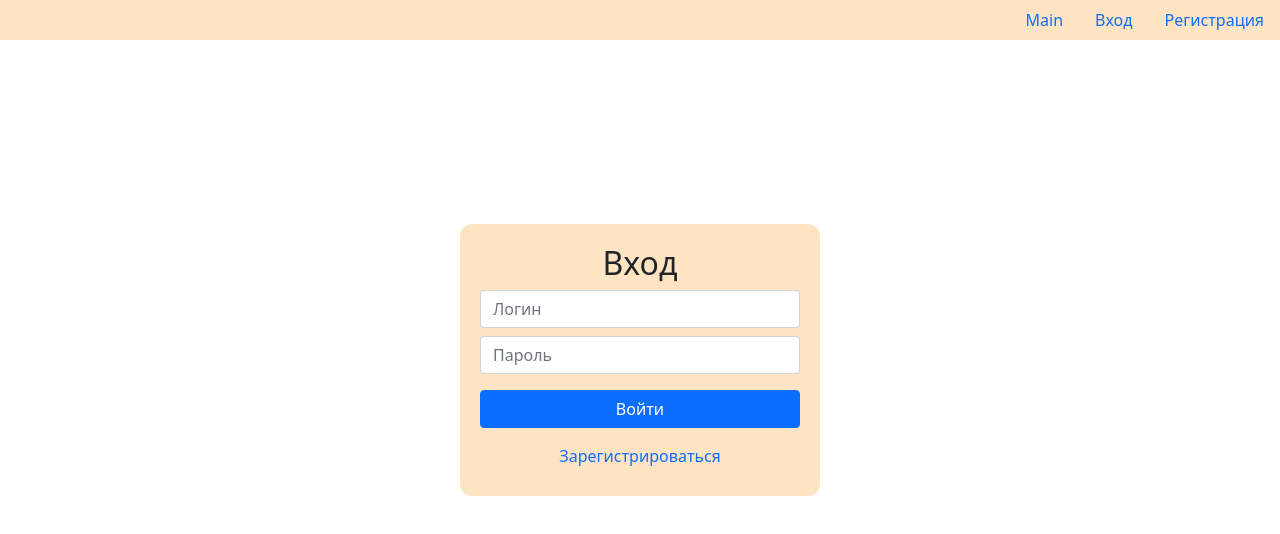
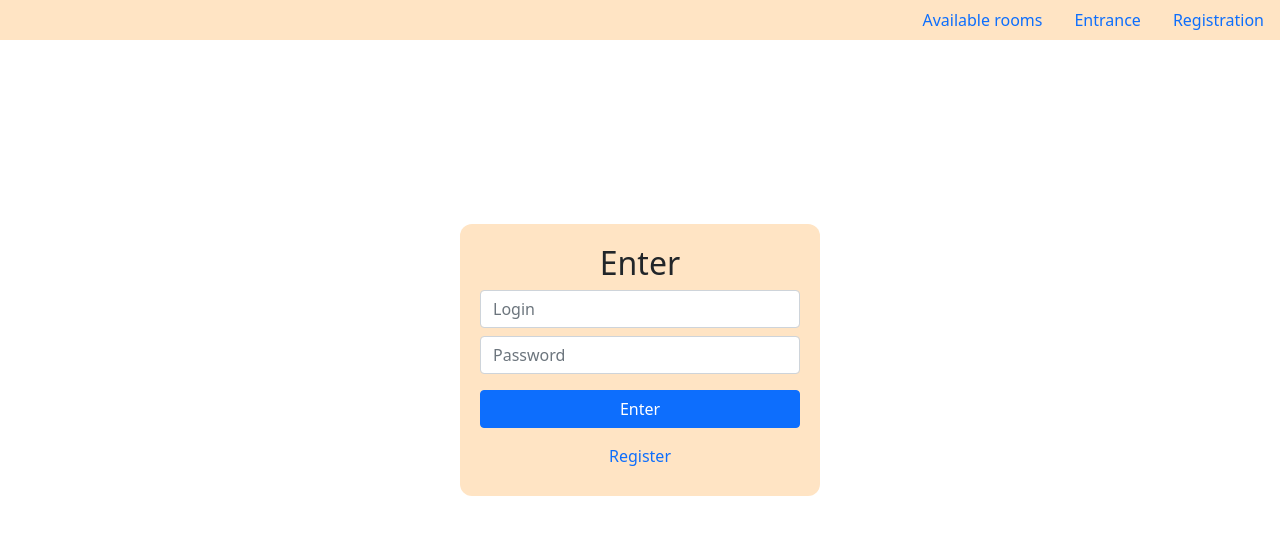
Before and after one commit to SVDotsenko/hotel-booking, a React (Create React App) app: page /entrance in a window 1280 px wide. Shown: the top 534 px of the page. Built offline with nearby package versions, Linux system fonts and the light colour scheme.

Commit message:
Available rooms & Information about room has been finished

```diff
--- a/package.json
+++ b/package.json
@@ -9,8 +9,8 @@
     "bootstrap": "^5.1.0",
     "bootstrap-icons": "^1.5.0",
     "lodash": "^4.17.15",
+    "prop-types": "^15.7.2",
     "query-string": "^8.1.0",
-    "prop-types": "^15.7.2",
     "react": "^18.2.0",
     "react-dom": "^18.2.0",
     "react-router-dom": "^5.3.0",
--- a/src/app/App.js
+++ b/src/app/App.js
@@ -1,17 +1,18 @@
 import React from "react";
 import NavBar from "./components/navbar/navBar";
-import {Route, Switch} from "react-router-dom";
+import {Redirect, Route, Switch} from "react-router-dom";
 import Entrance from "./components/login/entrance";
 import Registration from "./components/login/registration";
-import Dashboard from "./components/dashboard/dashboard";
+import Rooms from "./components/routs/rooms";
 
 function App() {
     return <>
         <NavBar/>
         <Switch>
+            <Redirect exact from="/" to="rooms"/>
             <Route path="/entrance" component={Entrance}/>
             <Route path="/registration" component={Registration}/>
-            <Route path="/" component={Dashboard}/>
+            <Route path="/rooms/:roomID?" component={Rooms}/>
         </Switch>
     </>;
 
--- a/src/app/api/fake.api/room.api.js
+++ b/src/app/api/fake.api/room.api.js
@@ -89,14 +89,14 @@ const fetchAll = () =>
     new Promise((resolve) => {
         window.setTimeout(function () {
             resolve(rooms);
-        }, 2000);
+        }, 400);
     });
 
-const getById = (id) =>
-    new Promise((resolve) => {
+const getById = id =>
+    new Promise(resolve => {
         window.setTimeout(function () {
-            resolve(rooms.find((user) => user._id === id));
-        }, 1000);
+            resolve(rooms.find(room => room.roomNumber == id));
+        }, 500);
     });
 
 export default {
--- a/src/app/components/dashboard/dashboard.jsx
+++ b/src/app/components/dashboard/dashboard.jsx
@@ -10,7 +10,7 @@ const Dashboard = () => {
     }, []);
 
     return rooms ? <>
-        <h2 className="mt-1">Доступные номера</h2>
+        <h2 className="mt-1">Available rooms</h2>
         <div className="dashboard">
             <div className="rooms-container mt-3">
                 {rooms.map(room =>
--- a/src/app/components/login/entrance.jsx
+++ b/src/app/components/login/entrance.jsx
@@ -1,24 +1,25 @@
 import React from "react";
+import {Link} from "react-router-dom";
 import "./login.css"
-import {Link} from "react-router-dom";
 
 const Entrance = () => {
     return <>
         <div className="page">
             <div className="login">
-                <h2 className="text-center">Вход</h2>
+                <h2 className="text-center">Enter</h2>
                 <div className="col">
                     <div className="col">
-                        <input type="text" className="form-control" placeholder="Логин" aria-label="First name"></input>
+                        <input type="text" className="form-control" placeholder="Login" aria-label="First name"></input>
                     </div>
                     <div className="col mt-2">
-                        <input type="text" className="form-control" placeholder="Пароль" aria-label="Last name"></input>
+                        <input type="text" className="form-control" placeholder="Password"
+                               aria-label="Last name"></input>
                     </div>
                 </div>
 
-                <button type="submit" className="btn btn-primary w-100 mt-3">Войти</button>
+                <button type="submit" className="btn btn-primary w-100 mt-3">Enter</button>
 
-                <Link to="/registration" className="nav-link text-center mt-2">Зарегистрироваться</Link>
+                <Link to="/registration" className="nav-link text-center mt-2">Register</Link>
             </div>
         </div>
     </>;
--- a/src/app/components/login/registration.jsx
+++ b/src/app/components/login/registration.jsx
@@ -5,17 +5,18 @@ const Registration = () => {
     return <>
         <div className="page">
             <div className="login">
-                <h2 className="text-center">Регистрация</h2>
+                <h2 className="text-center">Registration</h2>
                 <div className="col">
                     <div className="col">
-                        <input type="text" className="form-control" placeholder="Логин" aria-label="First name"></input>
+                        <input type="text" className="form-control" placeholder="login" aria-label="First name"></input>
                     </div>
                     <div className="col mt-2">
-                        <input type="text" className="form-control" placeholder="Пароль" aria-label="Last name"></input>
+                        <input type="text" className="form-control" placeholder="password"
+                               aria-label="Last name"></input>
                     </div>
                 </div>
 
-                <button type="submit" className="btn btn-primary w-100 mt-3">Регистрация</button>
+                <button type="submit" className="btn btn-primary w-100 mt-3">Registration</button>
 
 
             </div>
--- a/src/app/components/navbar/navBar.jsx
+++ b/src/app/components/navbar/navBar.jsx
@@ -6,13 +6,13 @@ const NavBar = () => {
     return (
         <ul className="nav nav-bar">
             <li className="nav-item">
-                <Link to="/" className="nav-link">Main</Link>
+                <Link to="/rooms" className="nav-link">Available rooms</Link>
             </li>
             <li className="nav-item">
-                <Link to="/entrance" className="nav-link">Вход</Link>
+                <Link to="/entrance" className="nav-link">Entrance</Link>
             </li>
             <li className="nav-item">
-                <Link to="/registration" className="nav-link">Регистрация</Link>
+                <Link to="/registration" className="nav-link">Registration</Link>
             </li>
         </ul>
     );
--- /dev/null
+++ b/src/app/components/room/details/details.css
@@ -0,0 +1,42 @@
+.room-container {
+    height: 80vh;
+    display: flex;
+    align-items: center;
+    justify-content: center;
+}
+
+.room {
+    display: flex;
+    width: 80%;
+    height: 90%;
+    background-color: lightyellow;
+    align-items: center;
+    /*justify-content: space-between;*/
+    /*justify-content: space-around;*/
+    /*justify-content: space-evenly;*/
+}
+
+.picture {
+    width: 400px;
+    height: 400px;
+    background-color: red;
+    position: relative;
+    margin-left: 80px;
+    display: flex;
+    justify-content: center;
+    align-items: center;
+}
+
+.room-info {
+    /*margin-right: 200px;*/
+    margin: 0 auto;
+    /*background-color: aqua;*/
+    width: 700px;
+    text-align: center;
+}
+
+.book {
+    position: absolute;
+    bottom: 170px;
+    right: 200px;
+}
--- /dev/null
+++ b/src/app/components/room/details/details.jsx
@@ -0,0 +1,28 @@
+import React, {useEffect, useState} from "react";
+import "./details.css"
+import api from "../../../api";
+
+const Details = ({roomID}) => {
+    const [room, setRoom] = useState();
+
+    useEffect(() => {
+        api.rooms.getById(roomID).then(data => setRoom(data));
+    }, []);
+
+    return room ? <>
+        <h2>Information about room</h2>
+        <div className="room-container">
+            <div className="room">
+                <div className="picture">foto</div>
+                <div>
+                    <div className="room-info">{room.name}</div>
+                    <div className="book">
+                        <button type="button" className="btn btn-lg btn-outline-primary">Book</button>
+                    </div>
+                </div>
+            </div>
+        </div>
+    </> : <h1>loading room details...</h1>;
+}
+
+export default Details;
--- /dev/null
+++ b/src/app/components/routs/rooms.jsx
@@ -0,0 +1,12 @@
+import React from "react";
+import {useParams} from "react-router-dom";
+import Details from "../room/details/details";
+import Dashboard from "../dashboard/dashboard";
+
+const Rooms = () => {
+    const params = useParams();
+    const {roomID} = params;
+    return roomID ? <Details roomID={roomID}/> : <Dashboard/>;
+}
+
+export default Rooms;
```
Also changed, not shown: src/app/components/room/room.jsx (+28 -10 lines), 1 other file (tests, documents, lock files or other folders).
